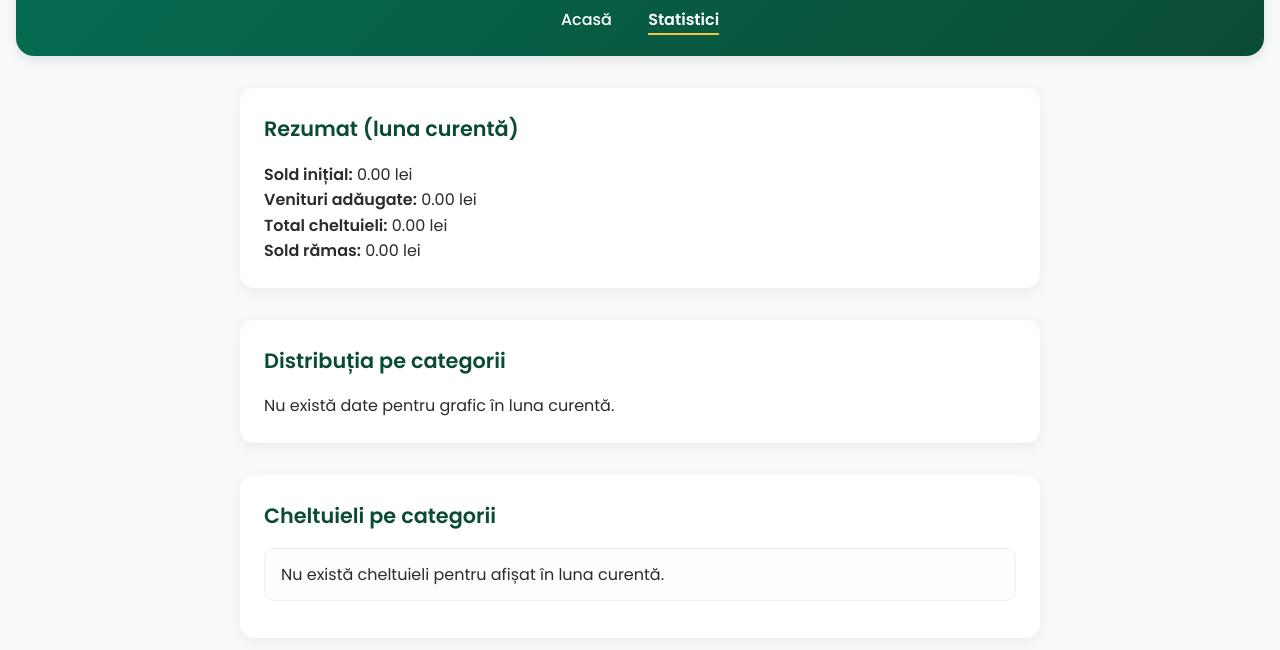
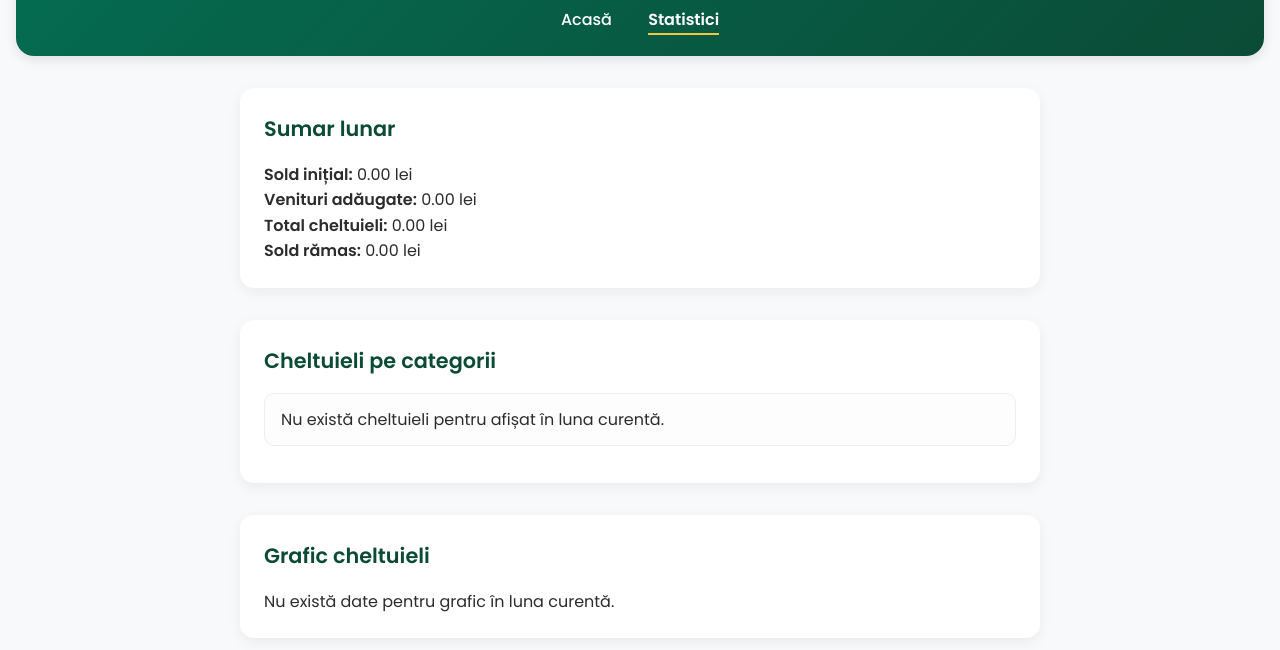
Before and after one commit to Budgetillo/budgetillo.github.io, a plain HTML site: page statistics.html in a window 1280 px wide. Shown: the part 78-728 px from the top of the page. Drawn offline with nearby package versions, Linux system fonts and the light colour scheme.

Commit message:
Update statistics.html

```diff
--- a/statistics.html
+++ b/statistics.html
@@ -1,11 +1,10 @@
 <!DOCTYPE html>
 <html lang="ro">
 <head>
-  <meta charset="UTF-8">
-  <meta name="viewport" content="width=device-width, initial-scale=1.0">
+  <meta charset="UTF-8" />
+  <meta name="viewport" content="width=device-width, initial-scale=1" />
   <title>Budgetillo – Statistici</title>
-  <link rel="stylesheet" href="style.css">
-  <!-- Chart.js -->
+  <link rel="stylesheet" href="style.css" />
   <script src="https://cdn.jsdelivr.net/npm/chart.js"></script>
 </head>
 <body class="fade-page">
@@ -18,25 +17,22 @@
   </header>
 
   <main class="container">
-    <!-- Rezumat -->
-    <section class="balance-section">
-      <h2>Rezumat (luna curentă)</h2>
+    <section aria-labelledby="summary-title">
+      <h2 id="summary-title">Sumar lunar</h2>
       <p><strong>Sold inițial:</strong> <span id="start-initial">0 lei</span></p>
       <p><strong>Venituri adăugate:</strong> <span id="incomes-total">0 lei</span></p>
       <p><strong>Total cheltuieli:</strong> <span id="total-stat">0 lei</span></p>
       <p><strong>Sold rămas:</strong> <span id="balance-stat">0 lei</span></p>
     </section>
 
-    <!-- Grafic -->
-    <section>
-      <h2>Distribuția pe categorii</h2>
-      <canvas id="expensesChart" width="400" height="400"></canvas>
+    <section aria-labelledby="categories-title" style="margin-top:2rem;">
+      <h2 id="categories-title">Cheltuieli pe categorii</h2>
+      <ul id="category-list" class="expense-list"></ul>
     </section>
 
-    <!-- Lista categorii -->
-    <section>
-      <h2>Cheltuieli pe categorii</h2>
-      <ul id="category-list" class="expense-list"></ul>
+    <section aria-labelledby="chart-title" style="margin-top:2rem;">
+      <h2 id="chart-title">Grafic cheltuieli</h2>
+      <canvas id="expensesChart" width="400" height="400"></canvas>
     </section>
   </main>
 
```
